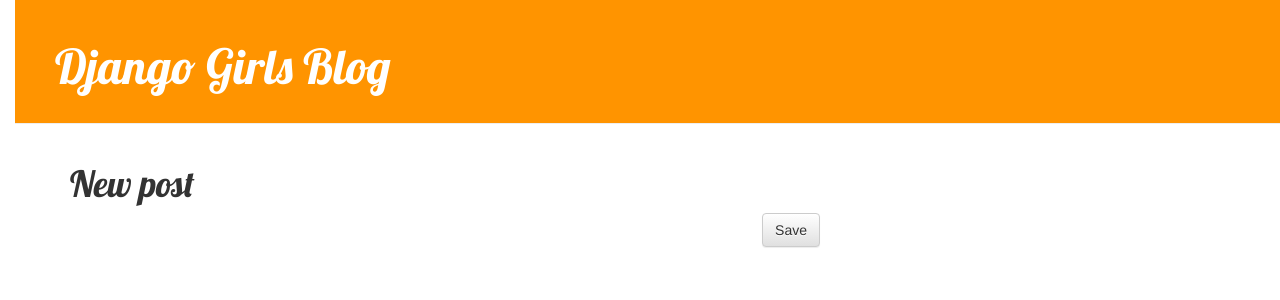
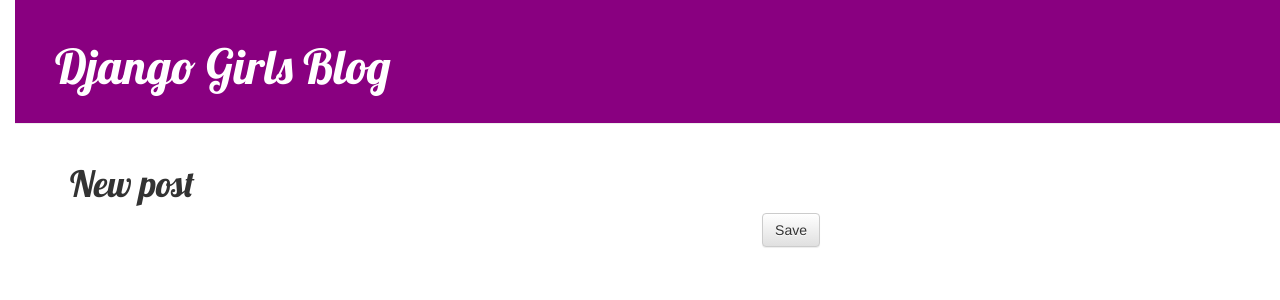
Before and after one commit to StuBz211/my-first-blog, a Django app: page /post/new/ in a window 1280 px wide. Shown: the top 300 px of the page. Run offline with Django 3.2, Linux system fonts and the light colour scheme; some libraries are stand-ins or nearby versions.

Commit message:
change css

```diff
--- a/blog/static/css/blog.css
+++ b/blog/static/css/blog.css
@@ -8,7 +8,7 @@ body {
 }
 
 .page-header {
-    background-color: #ff9400;
+    background-color: #890080;
     margin-top: 0;
     padding: 20px 20px 20px 40px;
 }
```
